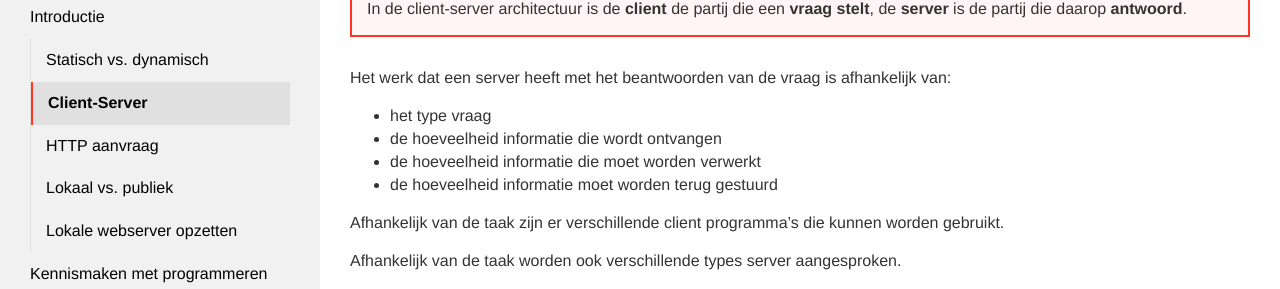
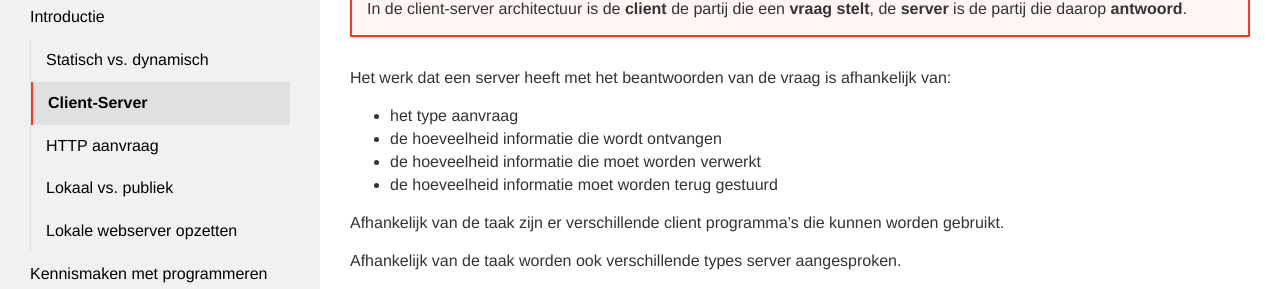
Before and after one commit to Syntra-Brussel/dynamische-webtechnieken, a Jekyll site: the page built from introductie/client-server.md, in a window 1280 px wide. Shown: the part 119-408 px from the top of the page. Built offline with Jekyll 4.4.1, drawn with Linux system fonts in a browser that asks for light colours; nearby versions of some CDN libraries; a script that is not in the unit is left out.

Commit message:
Update client-server.md

```diff
--- a/introductie/client-server.md
+++ b/introductie/client-server.md
@@ -10,7 +10,7 @@ In de client-server architectuur is de <strong>client</strong> de partij die een
 </div>
 
 Het werk dat een server heeft met het beantwoorden van de vraag is afhankelijk van:
-* het type vraag
+* het type aanvraag
 * de hoeveelheid informatie die wordt ontvangen
 * de hoeveelheid informatie die moet worden verwerkt
 * de hoeveelheid informatie moet worden terug gestuurd
```
